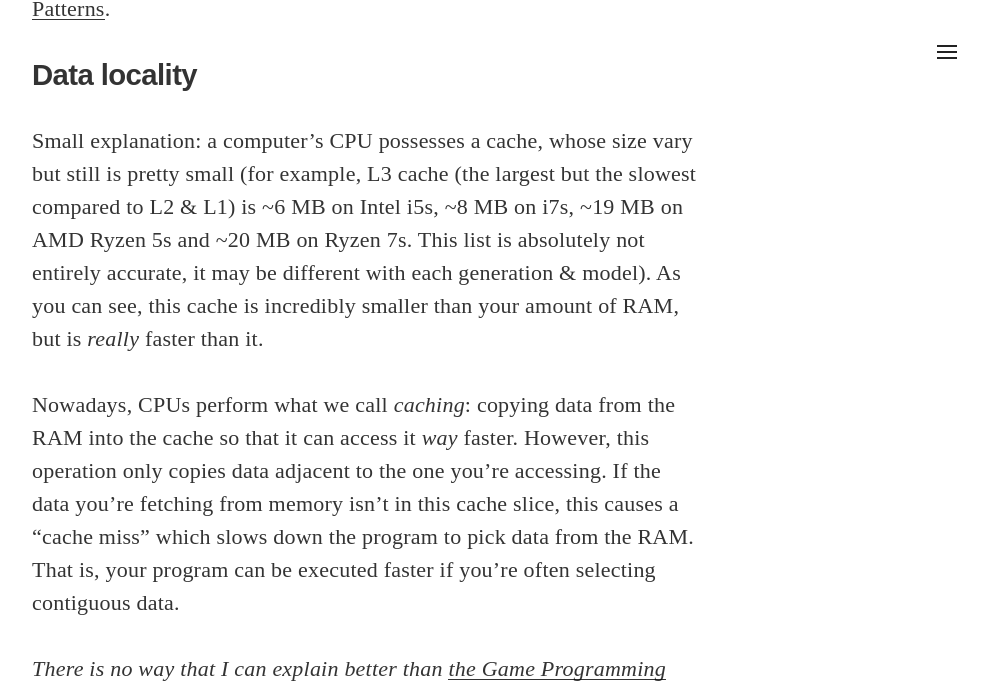
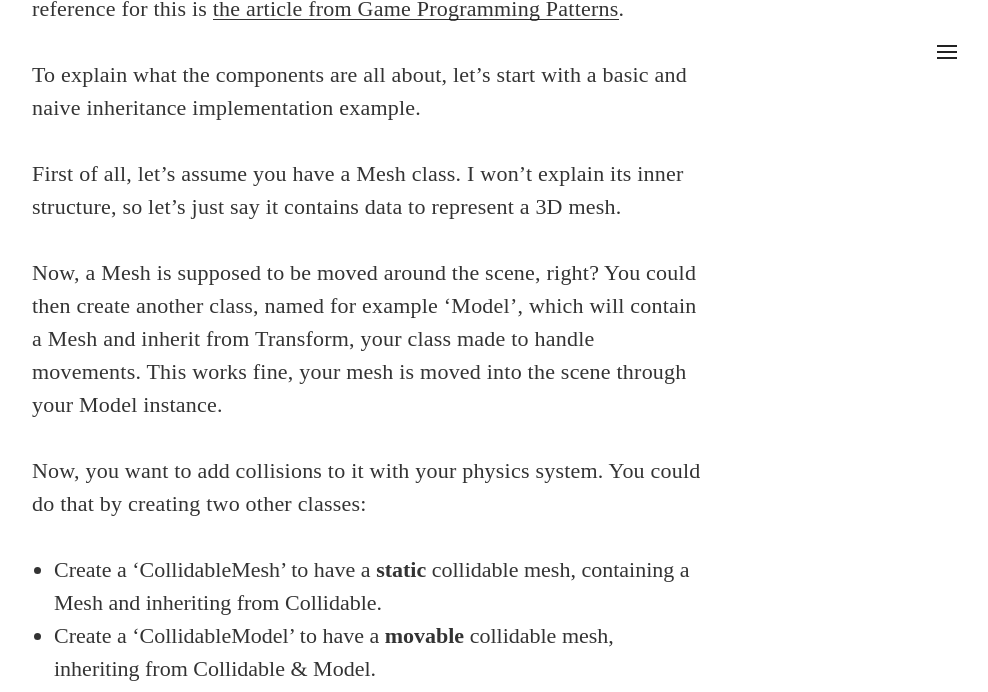
Before and after one commit to MakeItShaded/makeitshaded.github.io, a Jekyll site: the page built from _posts/2018-09-24-make-an-ecs.md, in a window 1280 px wide and 1400 px high, scrolled down 3078 px. Shown: the top 692 px of the window, without its empty margins (273-1261 px from the left). Built offline with Jekyll 4.4.1, drawn with Linux system fonts in a browser that asks for light colours; nearby versions of some CDN libraries; some web fonts are replaced; comment, search, counter and statistics services are not loaded; some of the changed text lies outside the part shown.

Commit message:
[Tuto/ECS] Added Components explanation section

```diff
--- a/_posts/2018-09-24-make-an-ecs.md
+++ b/_posts/2018-09-24-make-an-ecs.md
@@ -46,13 +46,43 @@ That being said, converting your own OOP-based engine into an ECS should not be
 
 Bottom line is: don't exert yourself trying to implement something you may not have any gain from, if you have no good reason to do so. ***However***, if your goal is to learn, then I can't hold you back from implementing one. Break everything you want in your current architecture, start from scratch, do whatever you want with it, but I think learning should never be prevented in any way.
 
-#### Component
+#### The Entity-Component System
 
-This part is actually what an ECS is really about. I guess a lot of people use the acronym "ECS" to talk about this specific pattern.
+##### Components
 
-A _really_ good reference for this is [the article from Game Programming Patterns](http://gameprogrammingpatterns.com/component.html).
+This part is actually what an ECS is really about. I guess a lot of people use the acronym "ECS" to talk about this specific pattern. A _really_ good reference for this is [the article from Game Programming Patterns](http://gameprogrammingpatterns.com/component.html).
 
-#### Data locality
+To explain what the components are all about, let's start with a basic and naive inheritance implementation example.
+
+First of all, let's assume you have a Mesh class. I won't explain its inner structure, so let's just say it contains data to represent a 3D mesh.
+
+Now, a Mesh is supposed to be moved around the scene, right? You could then create another class, named for example 'Model', which will contain a Mesh and inherit from Transform, your class made to handle movements. This works fine, your mesh is moved into the scene through your Model instance.
+
+Now, you want to add collisions to it with your physics system. You could do that by creating two other classes:
+- Create a 'CollidableMesh' to have a **static** collidable mesh, containing a Mesh and inheriting from Collidable.
+- Create a 'CollidableModel' to have a **movable** collidable mesh, inheriting from Collidable & Model.
+
+![Inheritance spaghetti](inheritance_spaghetti.jpg)
+
+This is just a starting example, but it seems pretty clear where it is going. In the end, you will have a ton of links between your classes, combining them every way you deem useful. It will be enough if you keep your engine simple, but in the long run this is _not_ maintainable **at all**.
+
+This is where the Component pattern jumps in: it is meant to favorize composition over inheritance. This means that, instead of having multiple classes inheriting from some others, we simply have a basic class _containing_ components, which define the object's behavior.
+
+The purpose of having components might not be clear now, so let's see the 'E' part of our ECS implementation: entities.
+
+##### Entities
+
+_Writing in progress._
+
+##### Systems
+
+_Writing in progress._
+
+#### Update method
+
+This one's the easiest: in our System base class we will define a virtual methode `update()`, which will be reimplemented by the inheriting systems. This will be where all our logic is, executed for each iteration of the game loop.
+
+#### Optimization: data locality
 
 Small explanation: a computer's CPU possesses a cache, whose size vary but still is pretty small (for example, L3 cache (the largest but the slowest compared to L2 & L1) is ~6 MB on Intel i5s, ~8 MB on i7s, ~19 MB on AMD Ryzen 5s and ~20 MB on Ryzen 7s. This list is absolutely not entirely accurate, it may be different with each generation & model). As you can see, this cache is incredibly smaller than your amount of RAM, but is _really_ faster than it.
 
```
Also changed, not shown: other parts of _posts/2018-09-24-make-an-ecs.md (+0 -4 lines).
